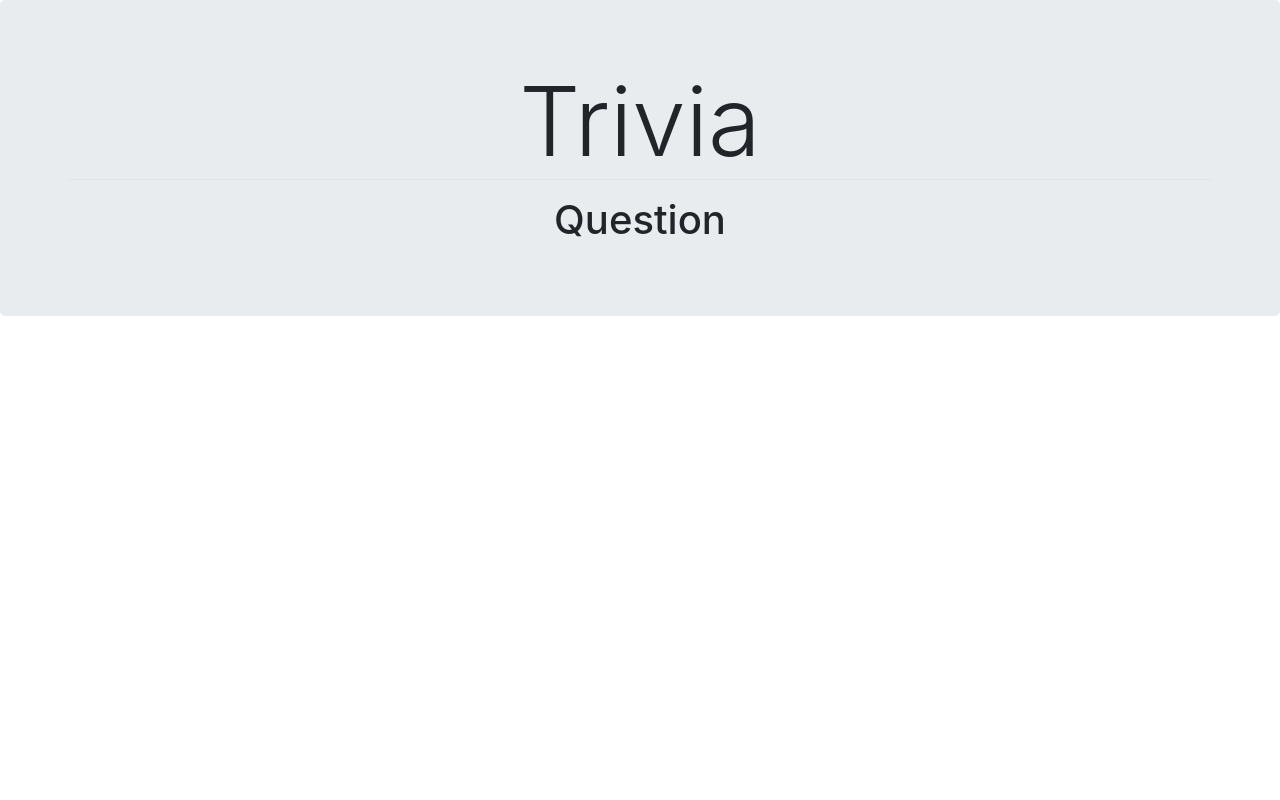
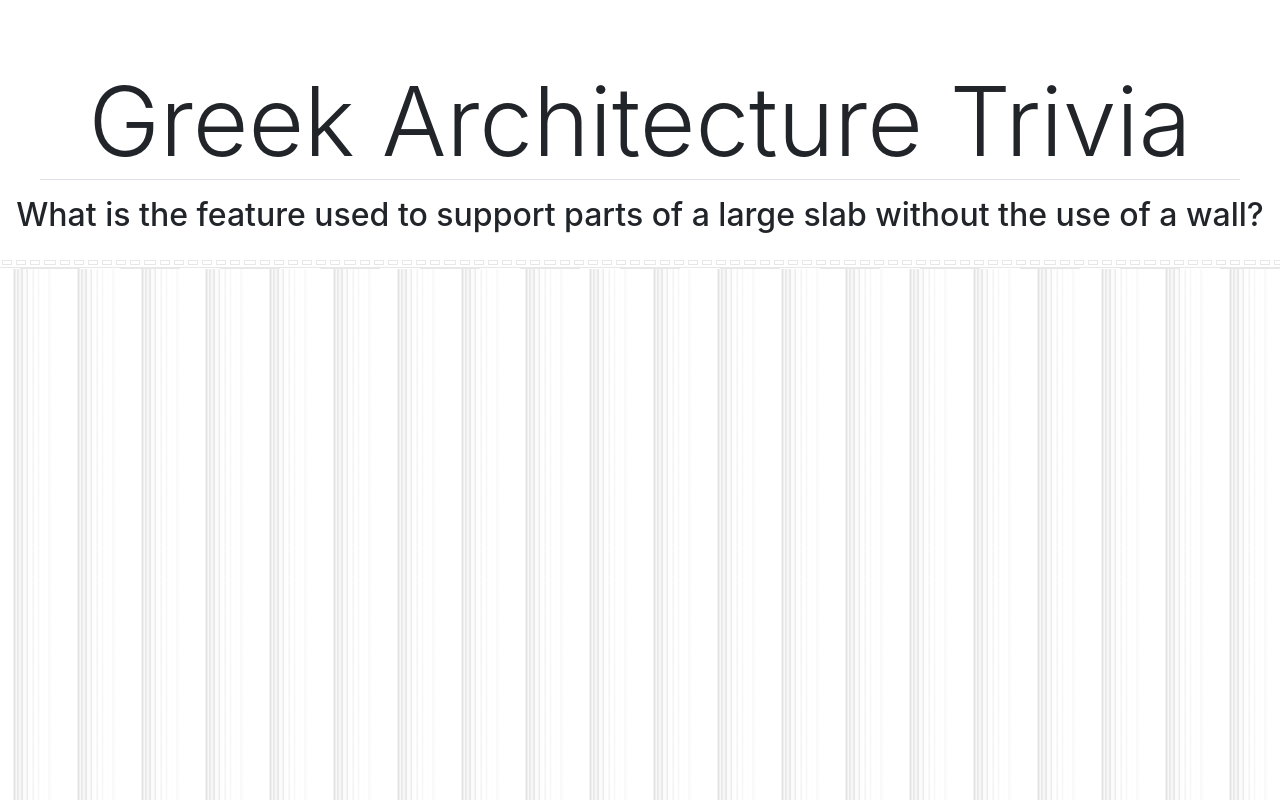
Before and after one commit to AndrewBrooking/Trivia-Game, a plain HTML site: page index.html in a window 1280 px wide. Drawn offline with nearby package versions, Linux system fonts and the light colour scheme.

Commit message:
Added images

```diff
--- a/assets/css/style.css
+++ b/assets/css/style.css
@@ -1,3 +1,14 @@
+body {
+    background: url("../images/column-section.png");
+    background-size: 5%;
+}
+
+.fancy-border {
+    height: 10px;
+    background: url("../images/border-section.png");
+    background-repeat: repeat-x;
+}
+
 .fade-in {
     animation-name: fade-in;
     animation-duration: 1s;
--- a/assets/javascript/app.js
+++ b/assets/javascript/app.js
@@ -1,6 +1,12 @@
 $(document).ready(function() {
     let questionID = 0;
     let correct = 0;
+
+    displayQuestion();
+
+    function displayQuestion() {
+        $("#question").text(queries[questionID].question);
+    }
 
     function newButton(value) {
         let btn = $("<button>");
--- a/assets/javascript/queries.js
+++ b/assets/javascript/queries.js
@@ -1,6 +1,6 @@
 const queries = [
     {
-        question: "What is the feature used by the Greeks to support parts of a large slab without the use of a wall?",
+        question: "What is the feature used to support parts of a large slab without the use of a wall?",
         answer: "Column",
         alternates: [
             "Architrave",
--- a/index.html
+++ b/index.html
@@ -20,21 +20,23 @@
     <link rel="stylesheet" href="./assets/css/style.css">
 </head>
 
-<body class="fade-in">
+<body>
 
-    <div class="jumbotron text-center">
+    <div class="jumbotron bg-white text-center px-0 pb-0">
         <!-- Page title -->
-        <div class="row">
-            <span class="col-11 mx-auto display-1 border-bottom" id="title">Trivia</span>
+        <div class="row fade-in">
+            <span class="col-11 mx-auto display-1 border-bottom" id="title">Greek Architecture Trivia</span>
         </div>
 
         <!-- Question -->
-        <div class="row">
-            <span class="col mx-auto mt-3 h1" id="question">Question</span>
+        <div class="row pb-3 fade-in">
+            <span class="col mx-auto mt-3 h2" id="question"></span>
         </div>
+
+        <div class="w-100 fancy-border"></div>
     </div>
 
-    <div class="container mx-auto text-center">
+    <div class="container mx-auto mt-5 text-center">
         <!-- Timer -->
         <div class="row w-75 mx-auto" id="timer"></div>
     </div>
```
Also changed, not shown: assets/images/border-section.png (added), assets/images/column-section.png (added).
